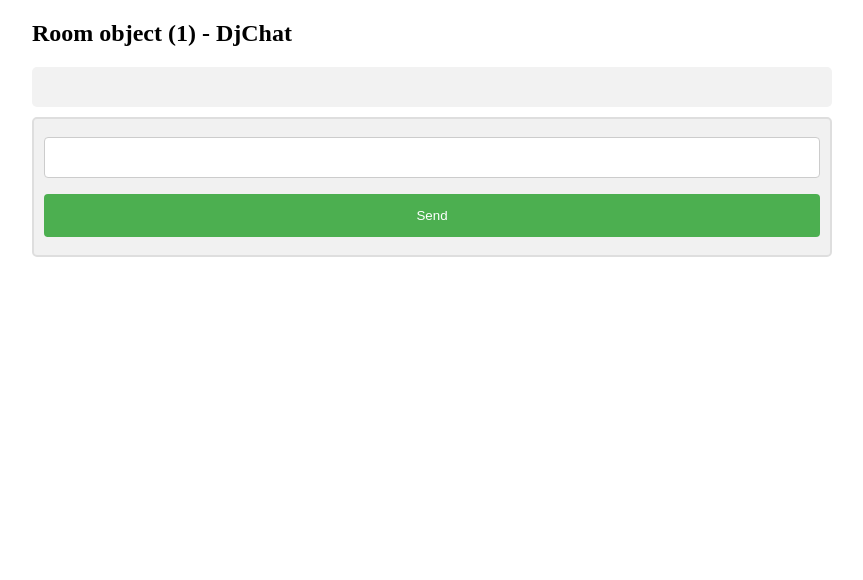
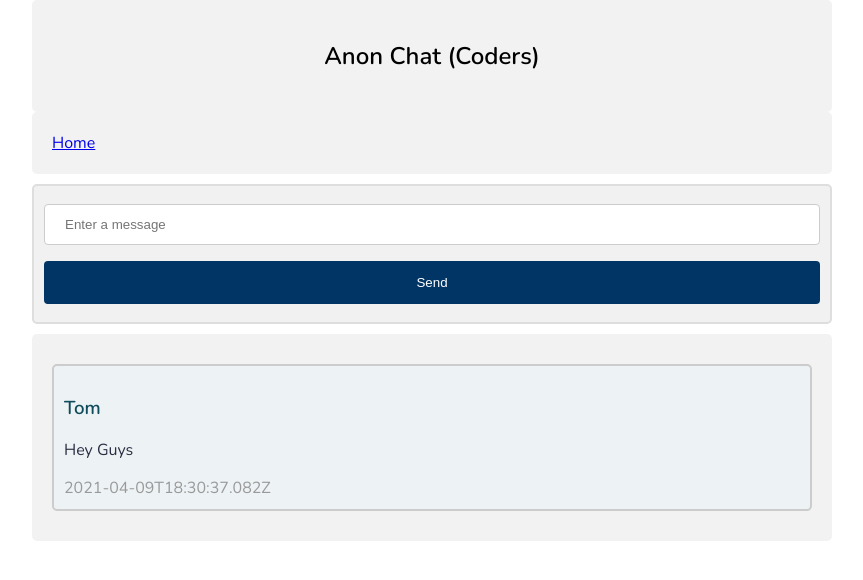
Before and after one commit to BernardAli/django_anonymous_chat, a Django app: template templates/room.html in a window 1280 px wide. Shown: the top 580 px of the page, without its empty margins (208-1071 px from the left). Run offline with Django 3.2, Linux system fonts and the light colour scheme; the template is opened without the code that fills it: values that come from a table or form of the project are taken from there, others are empty; data comes from the database, SQL or seed files in the repository; both versions use the stored data as it was after the commit; some libraries are stand-ins or nearby versions.

Commit message:
Static Files Added

```diff
--- a/chat/models.py
+++ b/chat/models.py
@@ -1,11 +1,20 @@
 from django.db import models
 from datetime import datetime
+
 
 # Create your models here.
 class Room(models.Model):
     name = models.CharField(max_length=1000)
+
+    def __str__(self):
+        return self.name
+
+
 class Message(models.Model):
     value = models.CharField(max_length=1000000)
     date = models.DateTimeField(default=datetime.now, blank=True)
     user = models.CharField(max_length=1000000)
     room = models.CharField(max_length=1000000)
+
+    def __str__(self):
+        return f"{self.value[:20]} ..."
--- a/chat/views.py
+++ b/chat/views.py
@@ -1,4 +1,8 @@
 from django.shortcuts import render, redirect
+from django.core.paginator import Paginator
+from django.contrib import messages
+
+
 from chat.models import Room, Message
 from django.http import HttpResponse, JsonResponse
 
@@ -31,12 +35,15 @@
     username = request.POST['username']
     room_id = request.POST['room_id']
 
-    new_message = Message.objects.create(value=message, user=username, room=room_id)
-    new_message.save()
-    return HttpResponse('Message sent successfully')
+    if message == "":
+        messages.add_message(request, messages.WARNING, 'Enter a message')
+    else:
+        new_message = Message.objects.create(value=message, user=username, room=room_id)
+        new_message.save()
+        # messages.add_message(request, messages.INFO, 'Message sent successfully')
 
 def getMessages(request, room):
     room_details = Room.objects.get(name=room)
 
-    messages = Message.objects.filter(room=room_details.id)
-    return JsonResponse({"messages":list(messages.values())})
+    messages = Message.objects.filter(room=room_details.id).order_by("-date")
+    return JsonResponse({"messages": list(messages.values())})
--- a/djangochat/settings.py
+++ b/djangochat/settings.py
@@ -37,7 +37,9 @@
     'django.contrib.sessions',
     'django.contrib.messages',
     'django.contrib.staticfiles',
-    'chat'
+    'django.contrib.humanize',
+
+    'chat',
 ]
 
 MIDDLEWARE = [
@@ -119,5 +121,6 @@
 # https://docs.djangoproject.com/en/3.1/howto/static-files/
 
 STATIC_URL = '/static/'
+STATICFILES_DIRS = [BASE_DIR / "static"]
 
 DEFAULT_AUTO_FIELD = 'django.db.models.BigAutoField'
--- /dev/null
+++ b/static/css/styles.css
@@ -0,0 +1,94 @@
+@import url('https://fonts.googleapis.com/css2?family=Nunito:wght@400;600&display=swap');
+
+body {
+  margin: 0 auto;
+  max-width: 800px;
+  padding: 0 20px;
+  font-family: 'Nunito', sans-serif;
+}
+
+.header {
+    text-align: center;
+}
+
+.container {
+  border: 2px solid #dedede;
+  background-color: #f1f1f1;
+  border-radius: 5px;
+  padding: 10px;
+  margin: 10px 0;
+}
+
+.darker {
+  border-color: #ccc;
+  background-color: #edf2f4;
+}
+
+.container::after {
+  content: "";
+  clear: both;
+  display: table;
+}
+
+.container img {
+  float: left;
+  max-width: 60px;
+  width: 100%;
+  margin-right: 20px;
+  border-radius: 50%;
+}
+
+.container img.right {
+  float: right;
+  margin-left: 20px;
+  margin-right:0;
+}
+
+.time-right {
+  float: right;
+  color: #aaa;
+}
+
+.time-left {
+  float: left;
+  color: #999;
+}
+
+    input[type=text], select {
+    width: 100%;
+    padding: 12px 20px;
+    margin: 8px 0;
+    display: inline-block;
+    border: 1px solid #ccc;
+    border-radius: 4px;
+    box-sizing: border-box;
+    }
+
+    input[type=submit] {
+    width: 100%;
+    background-color: #003566;
+    color: white;
+    padding: 14px 20px;
+    margin: 8px 0;
+    border: none;
+    border-radius: 4px;
+    cursor: pointer;
+    }
+
+    input[type=submit]:hover {
+    background-color: #001d3d;
+    }
+
+    div {
+    border-radius: 5px;
+    background-color: #f2f2f2;
+    padding: 20px;
+    }
+
+    p {
+        color: #2b2d42;
+    }
+
+    h3 {
+        color: #0f4c5c;
+    }
--- a/templates/room.html
+++ b/templates/room.html
@@ -1,62 +1,33 @@
+{% load static %}
+{% load humanize %}
 <!DOCTYPE html>
 <html>
 <head>
 <meta name="viewport" content="width=device-width, initial-scale=1">
-<style>
-body {
-  margin: 0 auto;
-  max-width: 800px;
-  padding: 0 20px;
-}
-
-.container {
-  border: 2px solid #dedede;
-  background-color: #f1f1f1;
-  border-radius: 5px;
-  padding: 10px;
-  margin: 10px 0;
-}
-
-.darker {
-  border-color: #ccc;
-  background-color: #ddd;
-}
-
-.container::after {
-  content: "";
-  clear: both;
-  display: table;
-}
-
-.container img {
-  float: left;
-  max-width: 60px;
-  width: 100%;
-  margin-right: 20px;
-  border-radius: 50%;
-}
-
-.container img.right {
-  float: right;
-  margin-left: 20px;
-  margin-right:0;
-}
-
-.time-right {
-  float: right;
-  color: #aaa;
-}
-
-.time-left {
-  float: left;
-  color: #999;
-}
-</style>
+    <link rel="stylesheet" href="{% static 'css/styles.css' %}">
 <script   src="https://code.jquery.com/jquery-3.1.1.min.js"   integrity="sha256-hVVnYaiADRTO2PzUGmuLJr8BLUSjGIZsDYGmIJLv2b8="   crossorigin="anonymous"></script>
 </head>
 <body>
 
-<h2>{{room}} - DjChat</h2>
+<div class="header">
+    <h2>Anon Chat ({{room}})</h2>
+</div>
+
+<div>
+    <a href="{% url 'home' %}">Home</a>
+</div>
+
+
+<div class="container">
+
+    <form id="post-form" method="post">
+        {% csrf_token %}
+        <input type="hidden" name="username" id="username" value="{{username}}"/>
+        <input type="hidden" name="room_id" id="room_id" value="{{room_details.id}}"/>
+        <input type="text" name="message" id="message" width="100px" required placeholder="Enter a message"/>
+        <input type="submit" value="Send">
+    </form>
+</div>
 
 <div id="display">
 
@@ -66,6 +37,8 @@
 </div> -->
 
 </div>
+
+<!--<script src="{% static 'js/room.js' %}"></script>-->
 
 <script>
 $(document).ready(function(){
@@ -79,7 +52,7 @@
             $("#display").empty();
             for (var key in response.messages)
             {
-                var temp="<div class='container darker'><b>"+response.messages[key].user+"</b><p>"+response.messages[key].value+"</p><span class='time-left'>"+response.messages[key].date+"</span></div>";
+                var temp="<div class='container darker'><h3>"+response.messages[key].user+"</h3><p>"+response.messages[key].value+"</p><span class='time-left'>"+response.messages[key].date+"</span></div>";
                 $("#display").append(temp);
             }
         },
@@ -90,53 +63,6 @@
 },1000);
 })
 </script>
-
-
-<div class="container">
-    <style>
-    input[type=text], select {
-    width: 100%;
-    padding: 12px 20px;
-    margin: 8px 0;
-    display: inline-block;
-    border: 1px solid #ccc;
-    border-radius: 4px;
-    box-sizing: border-box;
-    }
-
-    input[type=submit] {
-    width: 100%;
-    background-color: #4CAF50;
-    color: white;
-    padding: 14px 20px;
-    margin: 8px 0;
-    border: none;
-    border-radius: 4px;
-    cursor: pointer;
-    }
-
-    input[type=submit]:hover {
-    background-color: #45a049;
-    }
-
-    div {
-    border-radius: 5px;
-    background-color: #f2f2f2;
-    padding: 20px;
-    }
-    </style>
-
-    <form id="post-form">
-        {% csrf_token %}
-        <input type="hidden" name="username" id="username" value="{{username}}"/>
-        <input type="hidden" name="room_id" id="room_id" value="{{room_details.id}}"/>
-        <input type="text" name="message" id="message" width="100px" />
-        <input type="submit" value="Send">
-    </form>
-</div>
-
-
-</body>
 
 <script type="text/javascript">
   $(document).on('submit','#post-form',function(e){
@@ -159,4 +85,11 @@
   });
 </script>
 
+
+</body>
+
+
+
+
+
 </html>
```
Also changed, not shown: chat/admin.py (+6 -1 lines), templates/base.html (added, +31 -0 lines), templates/home.html (+5 -102 lines), db.sqlite3, static/js/room.js (added).
